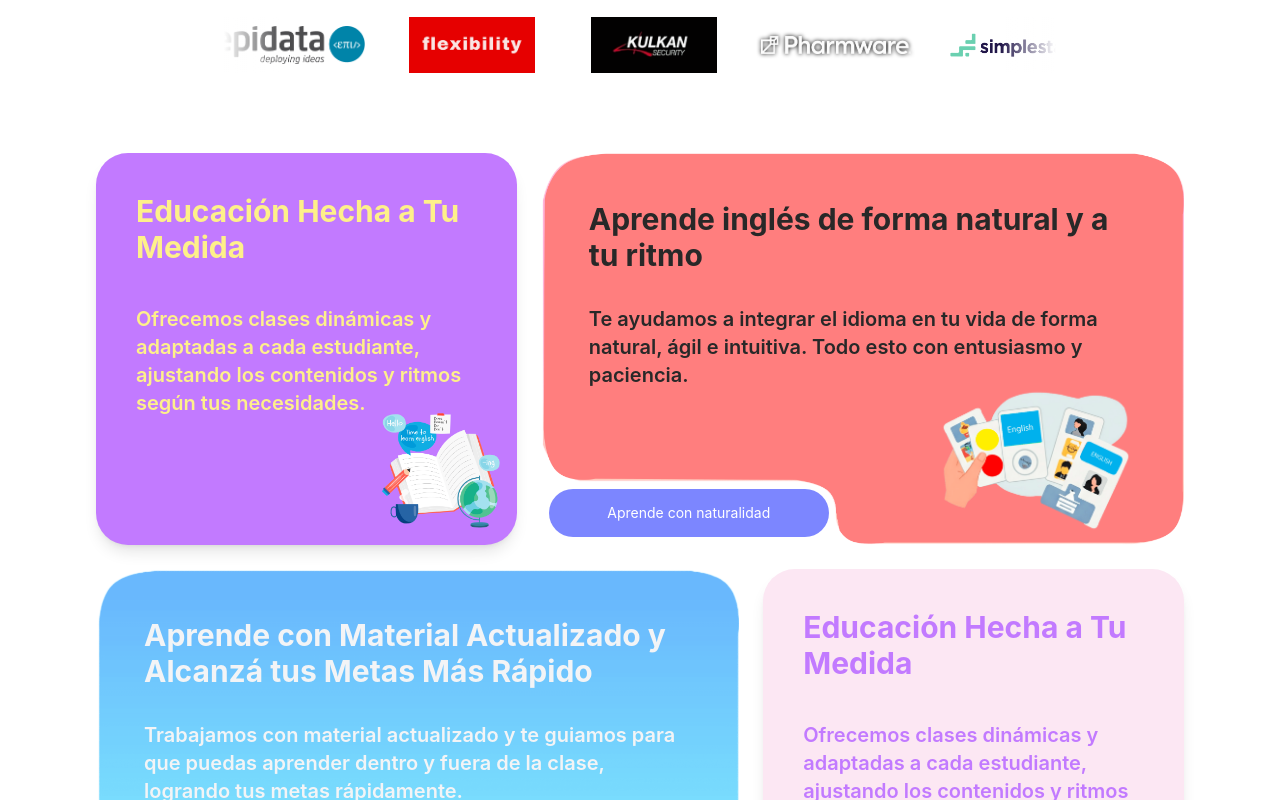
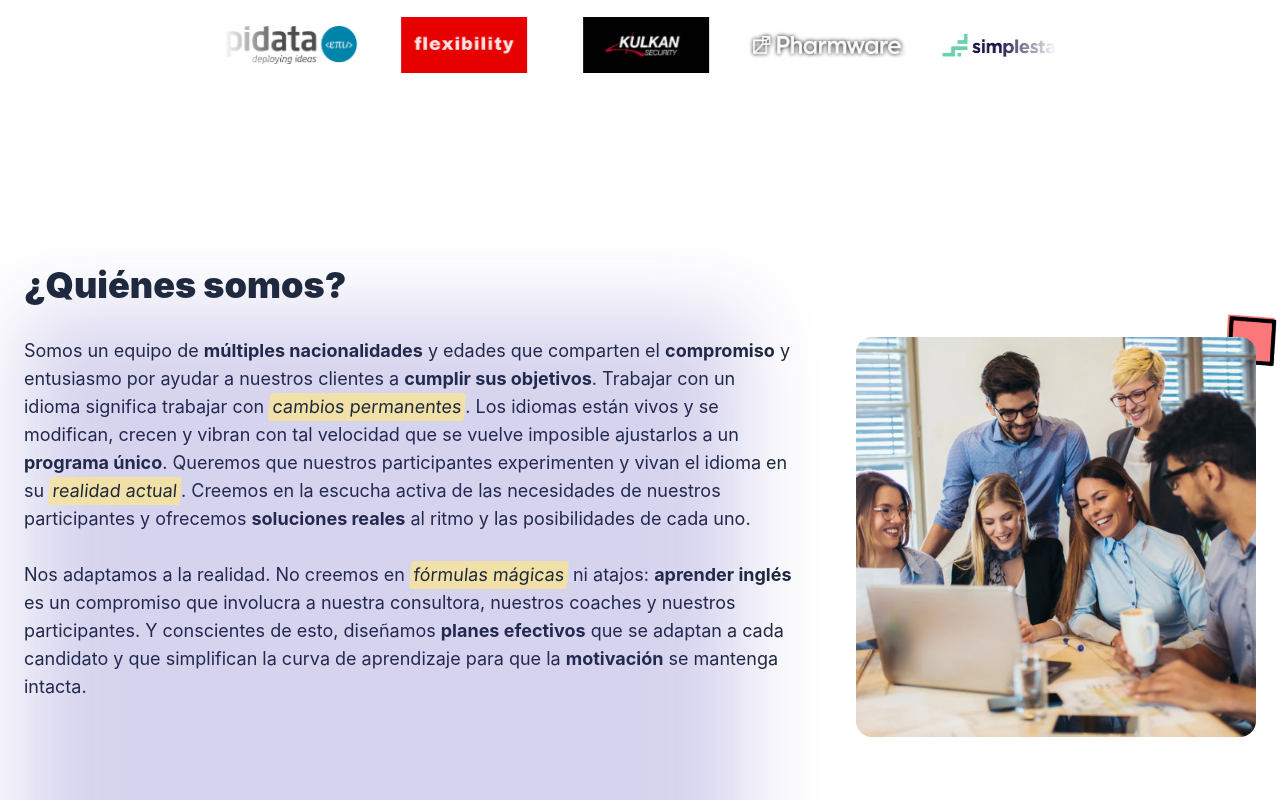
Before and after one commit to EngelFreites/official-english-web, a React (Vite) app: page / in a window 1280 px wide. Shown: the part 860-1660 px from the top of the page. Built offline with nearby package versions, Linux system fonts and the light colour scheme.

Commit message:
feat: create component WeAre, with image

```diff
--- /dev/null
+++ b/src/component/WeAre/WeAre.jsx
@@ -0,0 +1,44 @@
+import Title from "../Title/Title";
+
+export default function WeAre() {
+  return (
+    <section className="flex flex-col py-32 px-6 max-w-7xl mx-auto">
+      <Title>¿Quiénes somos?</Title>
+
+      <div className="flex gap-16 relative">
+        <div class="absolute -top-6 left-0 w-[720px] h-[620px] bg-indigo-800 opacity-20 blur-2xl"></div>
+        <p className="text-lg text-gray-800 whitespace-pre-line">
+          Somos un equipo de <strong>múltiples nacionalidades</strong> y edades
+          que comparten el <strong>compromiso</strong> y entusiasmo por ayudar a
+          nuestros clientes a <strong>cumplir sus objetivos</strong>. Trabajar
+          con un idioma significa trabajar con{" "}
+          <span className="highlight">cambios permanentes</span>. Los idiomas
+          están vivos y se modifican, crecen y vibran con tal velocidad que se
+          vuelve imposible ajustarlos a un <strong>programa único</strong>.
+          Queremos que nuestros participantes experimenten y vivan el idioma en
+          su <span className="highlight">realidad actual</span>. Creemos en la
+          escucha activa de las necesidades de nuestros participantes y
+          ofrecemos <strong>soluciones reales</strong> al ritmo y las
+          posibilidades de cada uno. <br /> <br /> Nos adaptamos a la realidad.
+          No creemos en <span className="highlight">fórmulas mágicas</span> ni
+          atajos: <strong>aprender inglés</strong> es un compromiso que
+          involucra a nuestra consultora, nuestros coaches y nuestros
+          participantes. Y conscientes de esto, diseñamos{" "}
+          <strong>planes efectivos</strong> que se adaptan a cada candidato y
+          que simplifican la curva de aprendizaje para que la{" "}
+          <strong>motivación</strong> se mantenga intacta.
+        </p>
+        <img
+          src="weare.png"
+          alt="quines somos"
+          className="w-[400px] h-[400px] rounded-2xl z-10"
+        />
+        <img
+          src="/cuadrado.png"
+          className=" -right-8 -top-8 hidden rotate-44 sm:block absolute w-20 "
+          alt=""
+        />
+      </div>
+    </section>
+  );
+}
--- a/src/index.css
+++ b/src/index.css
@@ -58,6 +58,13 @@
   animation: title 1s ease-in-out;
 }
 
+.highlight {
+  background-color: rgba(253, 230, 138, 0.7);
+  padding: 0 0.2em;
+  border-radius: 0.2em;
+  display: inline-block;
+  transform: skewX(-5deg);
+}
 @keyframes title {
   0% {
     transform: translateX(-100px);
--- a/src/pages/Home/Home.jsx
+++ b/src/pages/Home/Home.jsx
@@ -12,6 +12,7 @@ import TypewriterParagraph from "../../component/TypewriterParagraph/TypewriterP
 import HeroFeatureSection from "../../component/HeroFeatureSection/HeroFeatureSection";
 import { motion, useMotionValue, useTransform, animate } from "framer-motion";
 import WhatsappButton from "../../component/WhatsappButton/WhatsappButton";
+import WeAre from "../../component/WeAre/WeAre";
 
 function Home() {
   const count = useMotionValue(0);
@@ -78,7 +79,7 @@ function Home() {
         </section>
 
         <ClientesLogos />
-
+        <WeAre />
         <AboutSection />
         <Plans />
         <StudentReviews />
```
Also changed, not shown: public/weare.png (added).
